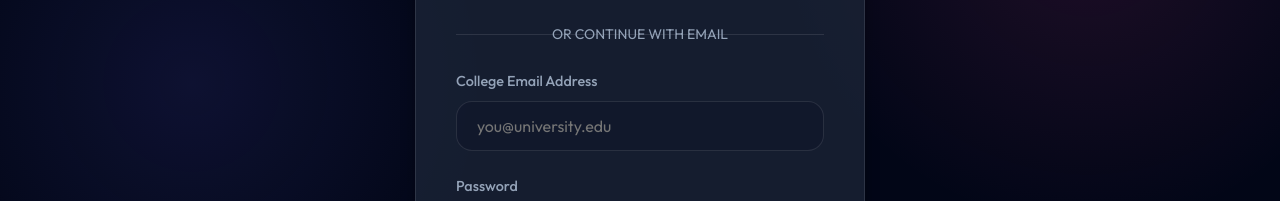
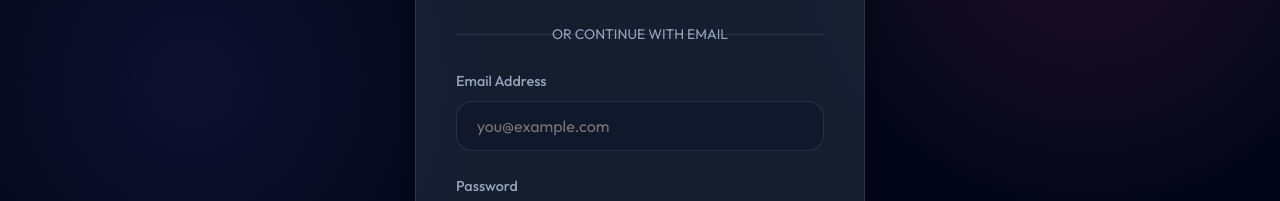
Before and after one commit to abhinav5959/EduBridge, a React (Vite) app: page /auth in a window 1280 px wide. Shown: the part 317-518 px from the top of the page. Built offline with nearby package versions, Linux system fonts and the light colour scheme; no server answers; the database is empty.

Commit message:
Remove college email validation requirement

```diff
--- a/src/pages/Auth.tsx
+++ b/src/pages/Auth.tsx
@@ -72,11 +72,7 @@ const Auth: React.FC = () => {
                 return;
             }
 
-            // Basic college email validation (e.g., must end in .edu or .ac.in or similar)
-            if (!email.includes('.edu') && !email.includes('.ac.')) {
-                setError('Please use a valid college email address (e.g. ending in .edu or .ac.in)');
-                return;
-            }
+
 
             // Registration ID format validation removed as per request
 
@@ -150,11 +146,11 @@ const Auth: React.FC = () => {
                     )}
 
                     <div className="input-group">
-                        <label>College Email Address</label>
+                        <label>Email Address</label>
                         <input
                             type="email"
                             className="input-field"
-                            placeholder="you@university.edu"
+                            placeholder="you@example.com"
                             value={email}
                             onChange={e => setEmail(e.target.value)}
                             required
```
